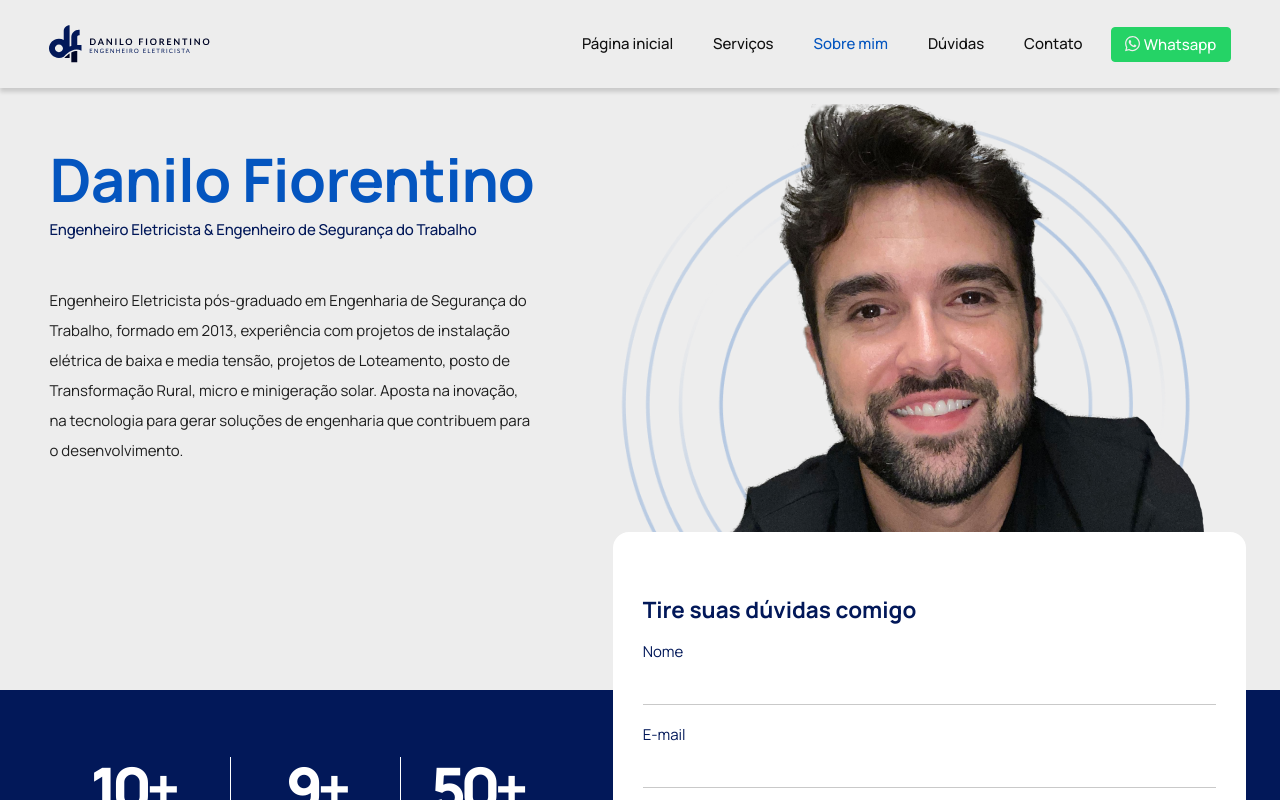
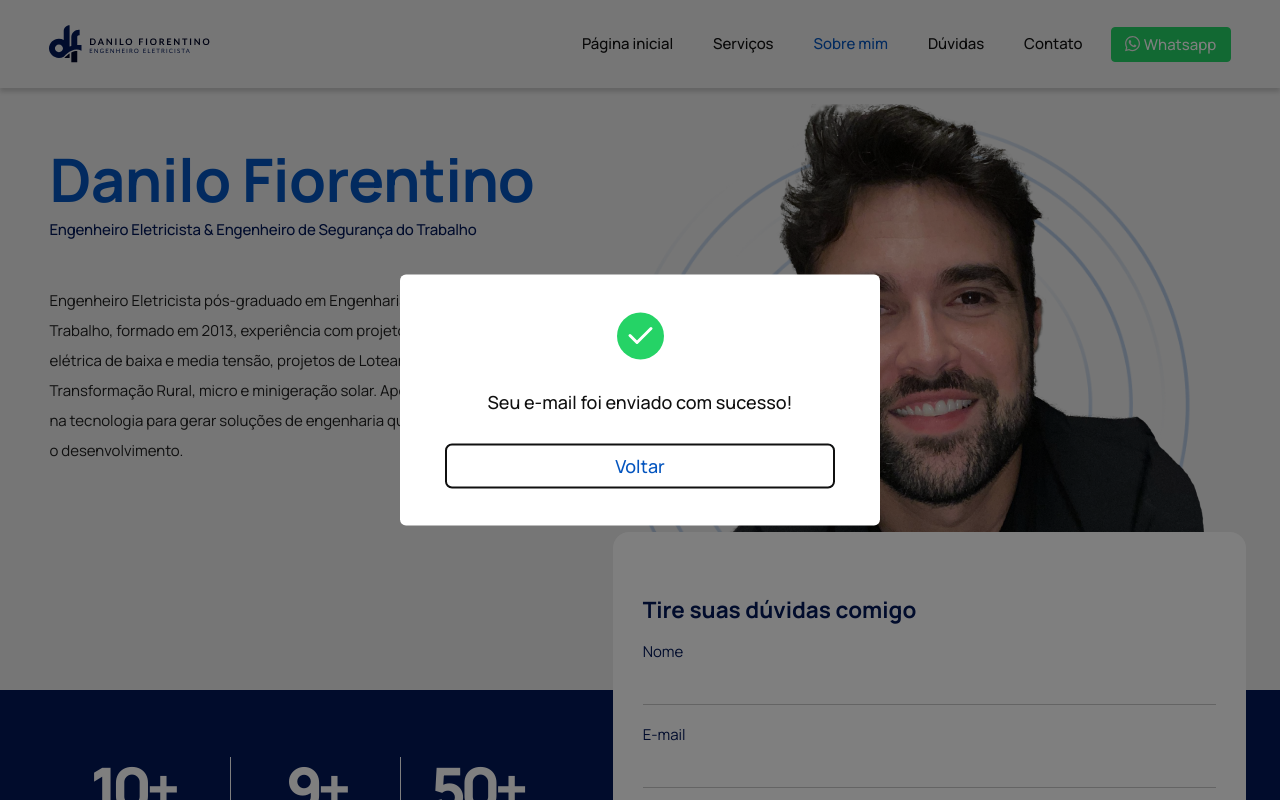
Before and after one commit to jhoownogueira/danilofiorentino, a Next.js app: page /sobre-mim in a window 1280 px wide. Shown: the top 800 px of the page. Built offline with nearby package versions, Linux system fonts and the light colour scheme.

Commit message:
:art: (Style): Alert Dialog Email

```diff
--- a/src/pages/sobre-mim.tsx
+++ b/src/pages/sobre-mim.tsx
@@ -1,22 +1,26 @@
 import Head from "next/head";
-import { Banner, FormEng, SobreMimContainer } from "../styles/pages/SobreMim";
+import {
+  AlertContent,
+  Banner,
+  ButtonAlert,
+  FormEng,
+  Overlay,
+  SobreMimContainer,
+} from "../styles/pages/SobreMim";
 import { api } from "../services/api";
+import * as AlertDialog from "@radix-ui/react-alert-dialog";
 
 import { useForm } from "react-hook-form";
 
 import AOS from "aos";
 import "aos/dist/aos.css";
 import { useEffect, useState } from "react";
-
-interface FormProps {
-  nome: string;
-  email: string;
-  mensagem: string;
-}
+import { Check } from "phosphor-react";
 
 export default function Sobremim() {
+  const [isOpen, setIsOpen] = useState(true);
+
   const { register, handleSubmit, reset } = useForm();
-
   async function sendForm(data: any) {
     await api
       .post("/send", data)
@@ -26,6 +30,7 @@ export default function Sobremim() {
       .then((response: any) => {
         if (response.status === 200) {
           console.log("Email Enviado");
+          setIsOpen(true);
         }
       })
       .finally(() => {
@@ -149,6 +154,24 @@ export default function Sobremim() {
           </FormEng>
         </div>
       </Banner>
+
+      <AlertDialog.Root open={isOpen} onOpenChange={setIsOpen}>
+        <AlertDialog.Trigger />
+        <AlertDialog.Portal>
+          <Overlay />
+          <AlertContent>
+            <AlertDialog.Title className="title">
+              <div className="icon">
+                <Check size={32} weight="bold" />
+              </div>
+            </AlertDialog.Title>
+            <AlertDialog.Description>
+              <p>Seu e-mail foi enviado com sucesso!</p>
+            </AlertDialog.Description>
+            <ButtonAlert>Voltar</ButtonAlert>
+          </AlertContent>
+        </AlertDialog.Portal>
+      </AlertDialog.Root>
     </>
   );
 }
--- a/src/styles/pages/SobreMim.ts
+++ b/src/styles/pages/SobreMim.ts
@@ -1,4 +1,5 @@
 import styled from "styled-components";
+import * as AlertDialog from "@radix-ui/react-alert-dialog";
 
 export const SobreMimContainer = styled.section`
   width: 100%;
@@ -66,7 +67,7 @@ export const SobreMimContainer = styled.section`
     }
   }
 
-  @media(max-width:1150px) {
+  @media (max-width: 1150px) {
     height: unset;
     padding-bottom: 0;
     .grid {
@@ -79,7 +80,9 @@ export const SobreMimContainer = styled.section`
         width: 100%;
         text-align: center;
 
-            h1, span, p {
+        h1,
+        span,
+        p {
           width: 100%;
           max-width: unset;
         }
@@ -87,7 +90,6 @@ export const SobreMimContainer = styled.section`
 
       .right {
         width: 100%;
-
 
         .engenheiro {
           position: unset;
@@ -100,7 +102,7 @@ export const SobreMimContainer = styled.section`
       }
     }
   }
-`
+`;
 
 export const Banner = styled.div`
   display: flex;
@@ -267,3 +269,65 @@ export const FormEng = styled.form`
     gap: 2rem;
   }
 `;
+
+export const Overlay = styled(AlertDialog.Overlay)`
+  background: rgba(0, 0, 0, 0.5);
+  width: 100vw;
+  height: 100vh;
+  position: fixed;
+  inset: 0;
+  z-index: 99;
+`;
+
+export const AlertContent = styled(AlertDialog.Content)`
+  min-width: 32rem;
+  border-radius: 6px;
+  padding: 2.5rem 3rem;
+  background: white;
+  position: fixed;
+  top: 50%;
+  left: 50%;
+  transform: translate(-50%, -50%);
+  z-index: 100;
+
+  display: flex;
+  flex-direction: column;
+  align-items: center;
+  justify-content: center;
+  gap: 2rem;
+
+  .title {
+    .icon {
+      display: flex;
+      align-items: center;
+      justify-content: center;
+      padding: 0.5rem;
+      border-radius: 50%;
+      background: ${(props) => props.theme.green};
+      color: ${(props) => props.theme.white};
+    }
+  }
+
+  p {
+    font-size: 1.2rem;
+    font-weight: 500;
+    color: ${(props) => props.theme["gray-900"]};
+  }
+`;
+
+export const ButtonAlert = styled(AlertDialog.Cancel)`
+  width: 100%;
+  height: 3rem;
+  background: transparent;
+  border: 1px solid ${(props) => props.theme["primary-color-light"]};
+  border-radius: 6px;
+  color: ${(props) => props.theme["primary-color-light"]};
+  font-size: 1.2rem;
+  font-weight: 500;
+
+  &:hover {
+    transition: all 0.2s;
+    background: ${(props) => props.theme["primary-color-light"]};
+    color: ${(props) => props.theme.white};
+  }
+`;
```
Lines whose indentation alone changed are shown as unchanged.
